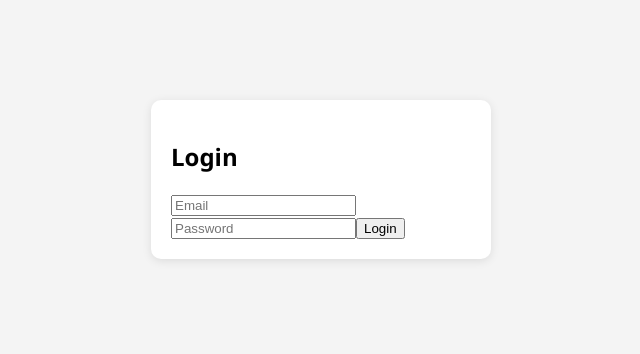
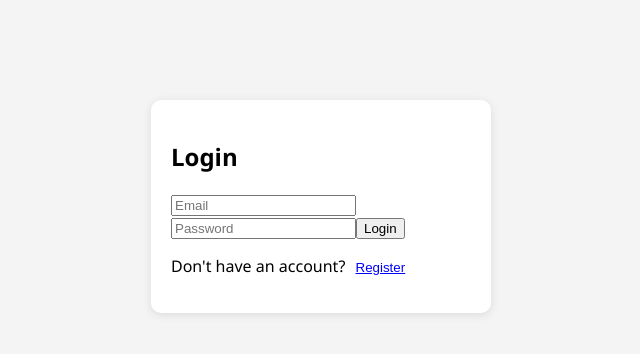
Before and after one commit to im-nilesh/todo-assign, a React (Create React App) app in the folder client/: page /login in a window 1280 px wide. Shown: the top 354 px of the page, without its empty margins (319-959 px from the left). Built offline with nearby package versions, Linux system fonts and the light colour scheme; no server answers.

Commit message:
feat: enhance authentication flow with error handling and success messages in Login and Register components

```diff
--- a/client/src/App.js
+++ b/client/src/App.js
@@ -20,10 +20,11 @@ const App = () => (
   <AuthProvider>
     <Router>
       <Routes>
+        <Route path="/" element={<Navigate to="/register" />} />
+        <Route path="/register" element={<Register />} />
         <Route path="/login" element={<Login />} />
-        <Route path="/register" element={<Register />} />
         <Route
-          path="/"
+          path="/kanban"
           element={
             <ProtectedRoute>
               <KanbanBoard />
--- a/client/src/components/Auth/Login.js
+++ b/client/src/components/Auth/Login.js
@@ -6,19 +6,26 @@ import { useAuth } from "../../context/AuthContext";
 const Login = () => {
   const [email, setEmail] = useState("");
   const [password, setPassword] = useState("");
+  const [error, setError] = useState(""); // Add error state
   const { login } = useAuth();
   const navigate = useNavigate();
 
   const handleSubmit = async (e) => {
     e.preventDefault();
-    const res = await API.post("/api/auth/login", { email, password });
-    login({ ...res.data.user, token: res.data.token });
-    navigate("/");
+    setError(""); // Reset error
+    try {
+      const res = await API.post("/api/auth/login", { email, password });
+      login({ ...res.data.user, token: res.data.token });
+      navigate("/kanban");
+    } catch (err) {
+      setError("Invalid credentials"); // Show error message
+    }
   };
 
   return (
     <form className="auth-form" onSubmit={handleSubmit}>
       <h2>Login</h2>
+      {error && <p style={{ color: "red" }}>{error}</p>}
       <input
         placeholder="Email"
         value={email}
@@ -31,6 +38,22 @@ const Login = () => {
         onChange={(e) => setPassword(e.target.value)}
       />
       <button type="submit">Login</button>
+      <p>
+        Don't have an account?{" "}
+        <button
+          type="button"
+          style={{
+            background: "none",
+            border: "none",
+            color: "blue",
+            textDecoration: "underline",
+            cursor: "pointer",
+          }}
+          onClick={() => navigate("/register")}
+        >
+          Register
+        </button>
+      </p>
     </form>
   );
 };
--- a/client/src/components/Auth/Register.js
+++ b/client/src/components/Auth/Register.js
@@ -6,6 +6,7 @@ import { useAuth } from "../../context/AuthContext";
 const Register = () => {
   const [form, setForm] = useState({ name: "", email: "", password: "" });
   const [error, setError] = useState("");
+  const [success, setSuccess] = useState("");
   const navigate = useNavigate();
   const { login } = useAuth();
 
@@ -16,14 +17,11 @@ const Register = () => {
   const handleSubmit = async (e) => {
     e.preventDefault();
     setError("");
+    setSuccess("");
     try {
       await API.post("/api/auth/register", form);
-      const res = await API.post("/api/auth/login", {
-        email: form.email,
-        password: form.password,
-      });
-      login({ ...res.data.user, token: res.data.token });
-      navigate("/");
+      setSuccess("Registration successful! Please login.");
+      setForm({ name: "", email: "", password: "" });
     } catch (err) {
       setError(err.response?.data?.error || "Registration failed.");
     }
@@ -33,6 +31,7 @@ const Register = () => {
     <form className="auth-form" onSubmit={handleSubmit}>
       <h2>Register</h2>
       {error && <p style={{ color: "red" }}>{error}</p>}
+      {success && <p style={{ color: "green" }}>{success}</p>}
       <input
         type="text"
         name="name"
@@ -58,6 +57,9 @@ const Register = () => {
         required
       />
       <button type="submit">Register</button>
+      <p>
+        Already have an account? <a href="/login">Login</a>
+      </p>
     </form>
   );
 };
```
Also changed, not shown: 1 other file (tests, documents, lock files or other folders).
